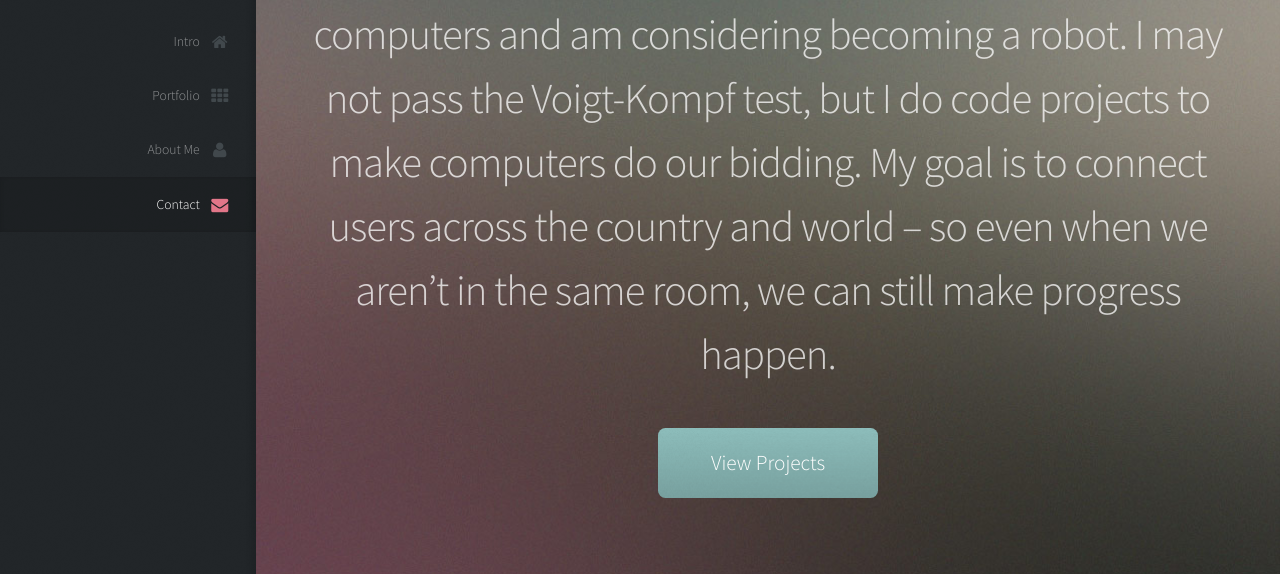
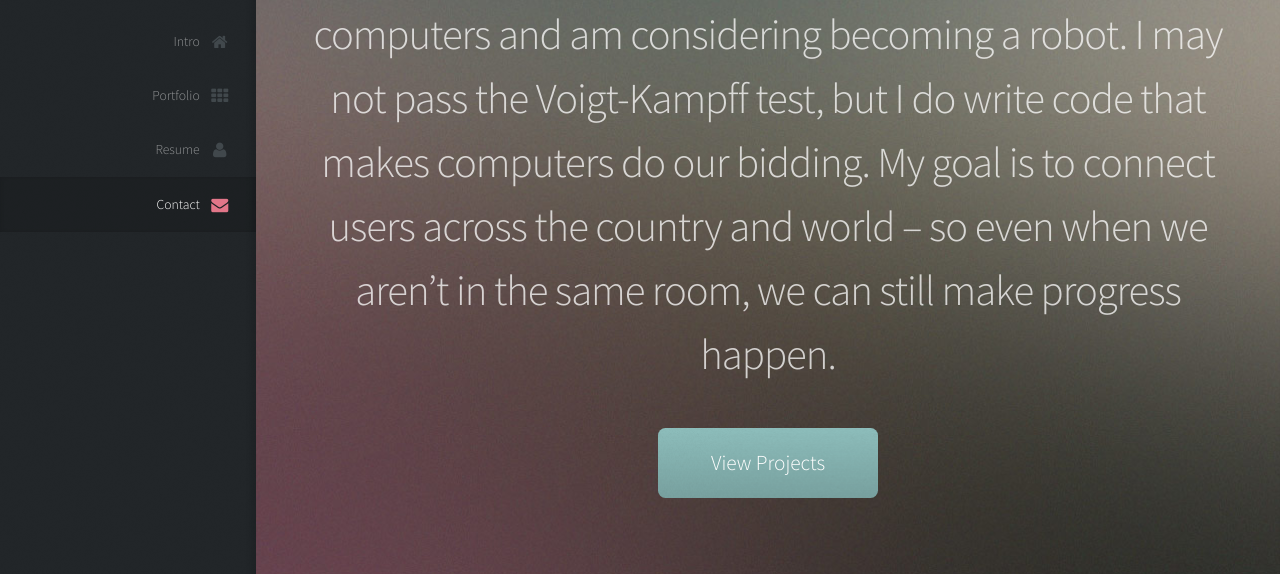
Before and after one commit to lbdrake/portfolio-website, a plain HTML site: page index.html in a window 1280 px wide. Shown: the part 169-743 px from the top of the page. Drawn offline with Linux system fonts and the light colour scheme.

Commit message:
Update sidebar

```diff
--- a/index.html
+++ b/index.html
@@ -46,7 +46,7 @@
 							<ul>
 								<li><a href="#top" id="top-link" class="skel-layers-ignoreHref"><span class="icon fa-home">Intro</span></a></li>
 								<li><a href="#portfolio" id="portfolio-link" class="skel-layers-ignoreHref"><span class="icon fa-th">Portfolio</span></a></li>
-								<li><a href="#about" id="about-link" class="skel-layers-ignoreHref"><span class="icon fa-user">About Me</span></a></li>
+								<li><a href="#about" id="about-link" class="skel-layers-ignoreHref"><span class="icon fa-user">Resume</span></a></li>
 								<li><a href="#contact" id="contact-link" class="skel-layers-ignoreHref"><span class="icon fa-envelope">Contact</span></a></li>
 							</ul>
 						</nav>
@@ -77,8 +77,8 @@
 							<header>
 								<h2 class="alt">Hi! I'm <strong>Leah Drake</strong>, and I’m a
 									software developer. I talk to computers and am considering
-									becoming a robot. I may not pass the Voigt-Kompf test, but
-									I do code projects to make computers
+									becoming a robot. I may not pass the Voigt-Kampff test, but
+									I do write code that makes computers
 									do our bidding. My goal is to connect users across the
 									country and world – so even when we aren’t in the same room,
 									we can still make progress happen.</h2>
@@ -116,7 +116,9 @@
 											the lava in this Javascript game. Play now, or check out
 											the code in GitHub.
 										</h4>
+										<p>
 										<a href="#portfolio" class="button scrolly"><span class="icon fa-play"> Play Now!</span></a>
+									</p>
 									<p>
 										<a href="#portfolio" class="button scrolly"><span class="icon fa-github"> View GitHub</span></a>
 									</p>
@@ -144,7 +146,9 @@
 												Ruby on Rails, React, Flux, HTML, CSS
 												The React/Flux architecture perfectly adapted to this Basecamp-inspired app. This sharing platform pairs custom login with BCrypt salted-passwords and custom ActiveRecord queries. The front-end of this project features minimalist design built in CSS adapted from Bootstrap. Start a trial account today, or check out the code in GitHub.
 												</h3>
+												<p>
 												<a href="#portfolio" class="button scrolly"><span class="icon fa-play"> Live Site</span></a>
+											</p>
 												<p>
 												<a href="#portfolio" class="button scrolly"><span class="icon fa-github"> View GitHub</span></a>
 												</p>
```
Also changed, not shown: assets/css/main.css (line endings or trailing spaces), 1 other file.
